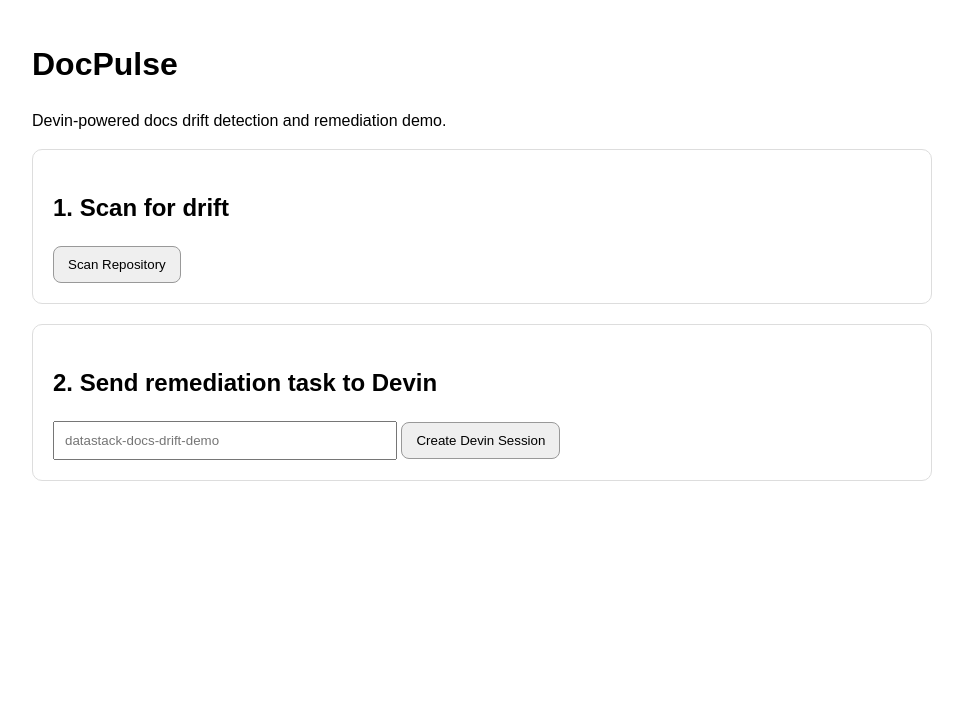
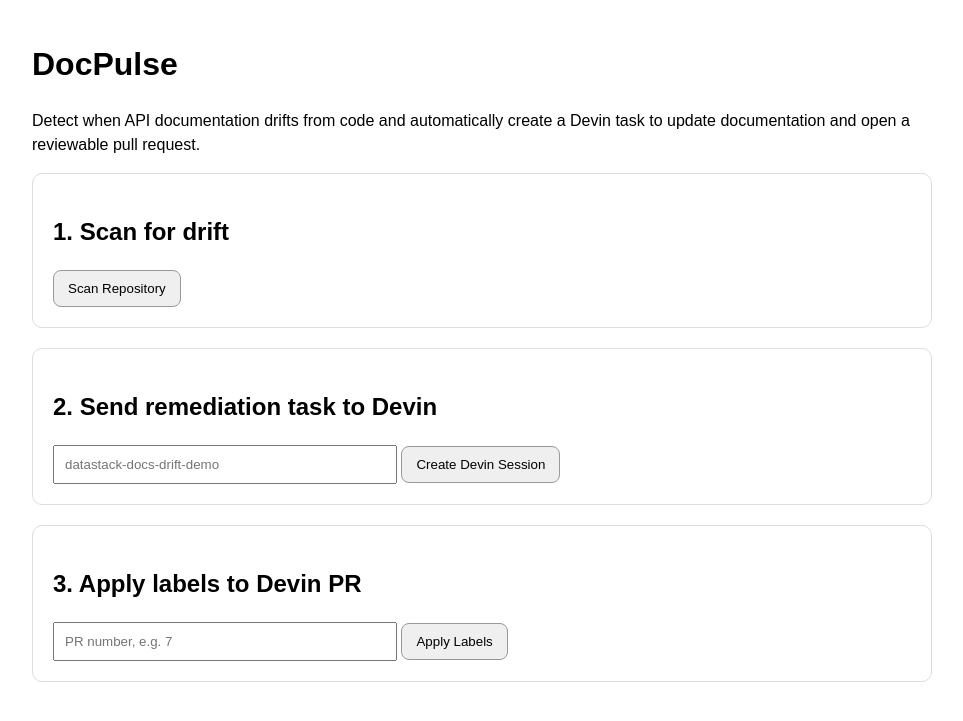
Before and after one commit to hailbee/datastack-docs-drift-demo, a FastAPI app: page / in a window 1280 px wide. Shown: the top 721 px of the page, without its empty margins (158-1121 px from the left). Run offline with FastAPI, Linux system fonts and the light colour scheme.

Commit message:
add labels and improve UI

```diff
--- /dev/null
+++ b/ui/github_client.py
@@ -0,0 +1,57 @@
+import os
+import httpx
+
+GITHUB_TOKEN = os.getenv("GITHUB_TOKEN", "")
+GITHUB_OWNER = os.getenv("GITHUB_OWNER", "")
+GITHUB_REPO = os.getenv("GITHUB_REPO", "")
+
+DEFAULT_LABELS = [
+    ("documentation", "0075ca", "Documentation updates"),
+    ("automation", "5319e7", "Automation-generated workflow"),
+    ("devin-generated", "1d76db", "Created by Devin workflow"),
+]
+
+
+def _headers():
+    if not GITHUB_TOKEN:
+        raise RuntimeError("Missing GITHUB_TOKEN")
+    return {
+        "Authorization": f"Bearer {GITHUB_TOKEN}",
+        "Accept": "application/vnd.github+json",
+        "X-GitHub-Api-Version": "2022-11-28",
+    }
+
+
+def ensure_labels_exist():
+    with httpx.Client(timeout=30.0) as client:
+        for name, color, description in DEFAULT_LABELS:
+            resp = client.post(
+                f"https://api.github.com/repos/{GITHUB_OWNER}/{GITHUB_REPO}/labels",
+                headers=_headers(),
+                json={
+                    "name": name,
+                    "color": color,
+                    "description": description,
+                },
+            )
+            if resp.status_code in (200, 201):
+                continue
+            if resp.status_code == 422:
+                # label already exists
+                continue
+            resp.raise_for_status()
+
+
+def apply_labels_to_pr(pr_number: int):
+    ensure_labels_exist()
+
+    labels = [name for name, _, _ in DEFAULT_LABELS]
+
+    with httpx.Client(timeout=30.0) as client:
+        resp = client.post(
+            f"https://api.github.com/repos/{GITHUB_OWNER}/{GITHUB_REPO}/issues/{pr_number}/labels",
+            headers=_headers(),
+            json={"labels": labels},
+        )
+        resp.raise_for_status()
+        return resp.json()
--- a/ui/main.py
+++ b/ui/main.py
@@ -5,6 +5,7 @@ from fastapi import FastAPI, Request, Form
 from fastapi.responses import HTMLResponse
 from fastapi.templating import Jinja2Templates
 
+from ui.github_client import apply_labels_to_pr
 from ui.drift import scan_repo
 from ui.devin_client import create_devin_session
 
@@ -61,3 +62,27 @@ def run(request: Request, repo_name: str = Form(...)):
             "repo_name": repo_name,
         },
     )
+
+@app.post("/label-pr", response_class=HTMLResponse)
+def label_pr(request: Request, pr_number: int = Form(...)):
+    scan_result = scan_repo(".")
+    session_result = None
+    error = None
+    label_result = None
+
+    try:
+        label_result = apply_labels_to_pr(pr_number)
+    except Exception as exc:
+        error = str(exc)
+
+    return templates.TemplateResponse(
+        "index.html",
+        {
+            "request": request,
+            "scan_result": scan_result,
+            "session_result": session_result,
+            "label_result": label_result,
+            "error": error,
+            "repo_name": f"{GITHUB_OWNER}/{GITHUB_REPO}" if False else "",
+        },
+    )
--- a/ui/templates/index.html
+++ b/ui/templates/index.html
@@ -1,7 +1,7 @@
 <!DOCTYPE html>
 <html>
   <head>
-    <title>DocPulse</title>
+    <title>DocPulse — Devin Powered Documentation Drift Automation</title>
     <style>
       body { font-family: Arial, sans-serif; max-width: 900px; margin: 40px auto; line-height: 1.5; }
       .card { border: 1px solid #ddd; border-radius: 10px; padding: 20px; margin-bottom: 20px; }
@@ -14,8 +14,10 @@
   </head>
   <body>
     <h1>DocPulse</h1>
-    <p>Devin-powered docs drift detection and remediation demo.</p>
-
+    <p>
+    Detect when API documentation drifts from code and automatically create a Devin task
+    to update documentation and open a reviewable pull request.
+    </p>
     <div class="card">
       <h2>1. Scan for drift</h2>
       <form method="post" action="/scan">
@@ -28,6 +30,14 @@
       <form method="post" action="/run">
         <input type="text" name="repo_name" placeholder="datastack-docs-drift-demo" value="{{ repo_name or '' }}" required />
         <button type="submit">Create Devin Session</button>
+      </form>
+    </div>
+
+    <div class="card">
+      <h2>3. Apply labels to Devin PR</h2>
+      <form method="post" action="/label-pr">
+        <input type="number" name="pr_number" placeholder="PR number, e.g. 7" required />
+        <button type="submit">Apply Labels</button>
       </form>
     </div>
 
@@ -66,5 +76,17 @@
       <p>Switch to mock mode if needed by setting <code>USE_MOCK_DEVIN=true</code>.</p>
     </div>
     {% endif %}
+
+    {% if label_result %}
+    <div class="card">
+      <h2>Labels applied</h2>
+      <ul>
+        {% for label in label_result %}
+        <li>{{ label.name }}</li>
+        {% endfor %}
+      </ul>
+    </div>
+    {% endif %}
+
   </body>
 </html>
```
